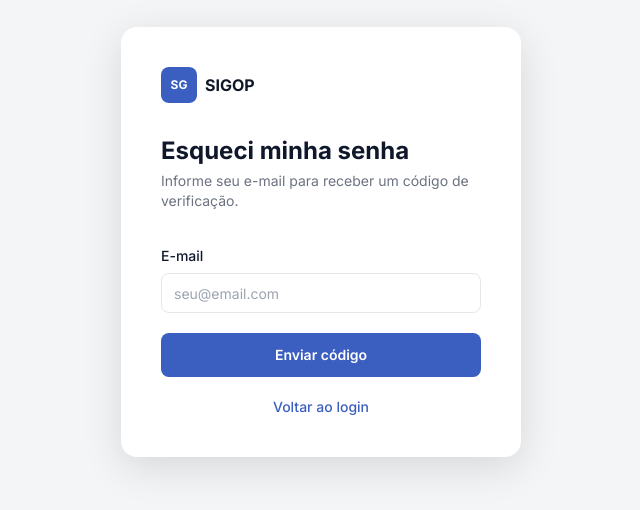
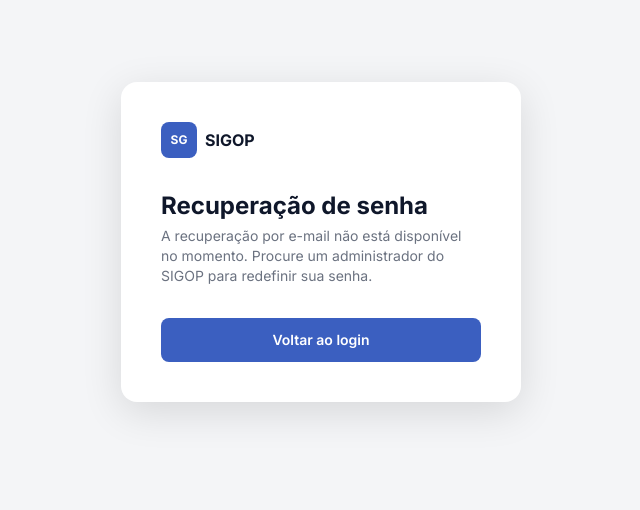
Before and after one commit to AgenciaKoraflow/sigop, a Next.js app: page /esqueci-senha in a window 1280 px wide. Shown: the part 158-668 px from the top of the page, without its empty margins (319-959 px from the left). Built offline with nearby package versions, Linux system fonts and the light colour scheme; no server answers.

Commit message:
feat(auth): add configuration for password reset email functionality and update UI message

```diff
--- a/app/(auth)/esqueci-senha/page.tsx
+++ b/app/(auth)/esqueci-senha/page.tsx
@@ -102,6 +102,22 @@ export default function EsqueciSenhaPage() {
     <p className="rounded-input bg-brand/10 px-3 py-2 text-sm text-ink-secondary">{info}</p>
   )
   const spinner = loading && <Loader2 className="h-4 w-4 animate-spin" />
+
+  // Reset by e-mail needs Resend (RESEND_API_KEY / RESEND_FROM). Until it is configured the
+  // flow would claim to send a code that never arrives, so the page stays off. To re-enable:
+  // set NEXT_PUBLIC_PASSWORD_RESET_ENABLED=true, redeploy and restore the login link.
+  if (process.env.NEXT_PUBLIC_PASSWORD_RESET_ENABLED !== 'true') {
+    return (
+      <AuthShell
+        title="Recuperação de senha"
+        subtitle="A recuperação por e-mail não está disponível no momento. Procure um administrador do SIGOP para redefinir sua senha."
+      >
+        <button type="button" className={authButtonClass} onClick={() => router.push('/login')}>
+          Voltar ao login
+        </button>
+      </AuthShell>
+    )
+  }
 
   if (step === 'done') {
     return (
```
Also changed, not shown: 1 other file (tests, documents, lock files or other folders).
